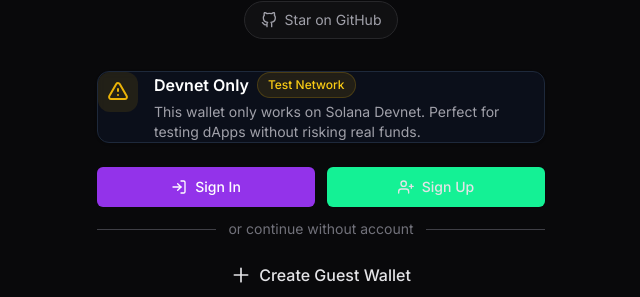
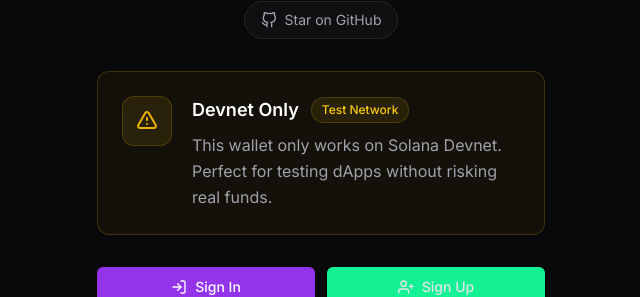
Before and after one commit to ap42213/fakesol, a React (Vite) app: page / in a window 1280 px wide. Shown: the part 231-528 px from the top of the page, without its empty margins (319-959 px from the left). Built offline with nearby package versions, Linux system fonts and the light colour scheme; no server answers.

Commit message:
style: improve warning card spacing and design

```diff
--- a/src/pages/Welcome.tsx
+++ b/src/pages/Welcome.tsx
@@ -99,19 +99,19 @@
             </div>
 
             {/* Warning Card */}
-            <Card variant="glass" className="mb-6">
-              <div className="flex items-start gap-4">
-                <div className="p-2 bg-yellow-500/10 rounded-xl">
+            <Card variant="glass" className="mb-8 border-yellow-500/20 bg-yellow-500/5" padding="lg">
+              <div className="flex items-start gap-5">
+                <div className="p-3 bg-yellow-500/10 rounded-xl border border-yellow-500/20 shrink-0">
                   <svg className="w-6 h-6 text-yellow-500" fill="none" stroke="currentColor" viewBox="0 0 24 24">
                     <path strokeLinecap="round" strokeLinejoin="round" strokeWidth={2} d="M12 9v2m0 4h.01m-6.938 4h13.856c1.54 0 2.502-1.667 1.732-3L13.732 4c-.77-1.333-2.694-1.333-3.464 0L3.34 16c-.77 1.333.192 3 1.732 3z" />
                   </svg>
                 </div>
-                <div>
-                  <div className="flex items-center gap-2 mb-1">
-                    <h3 className="font-semibold text-white">Devnet Only</h3>
-                    <Badge variant="warning">Test Network</Badge>
+                <div className="flex-1">
+                  <div className="flex items-center gap-3 mb-2">
+                    <h3 className="font-semibold text-white text-lg">Devnet Only</h3>
+                    <Badge variant="warning" className="bg-yellow-500/20 text-yellow-200 border-yellow-500/20">Test Network</Badge>
                   </div>
-                  <p className="text-sm text-zinc-400">
+                  <p className="text-zinc-400 leading-relaxed">
                     This wallet only works on Solana Devnet. Perfect for testing dApps without risking real funds.
                   </p>
                 </div>
```
